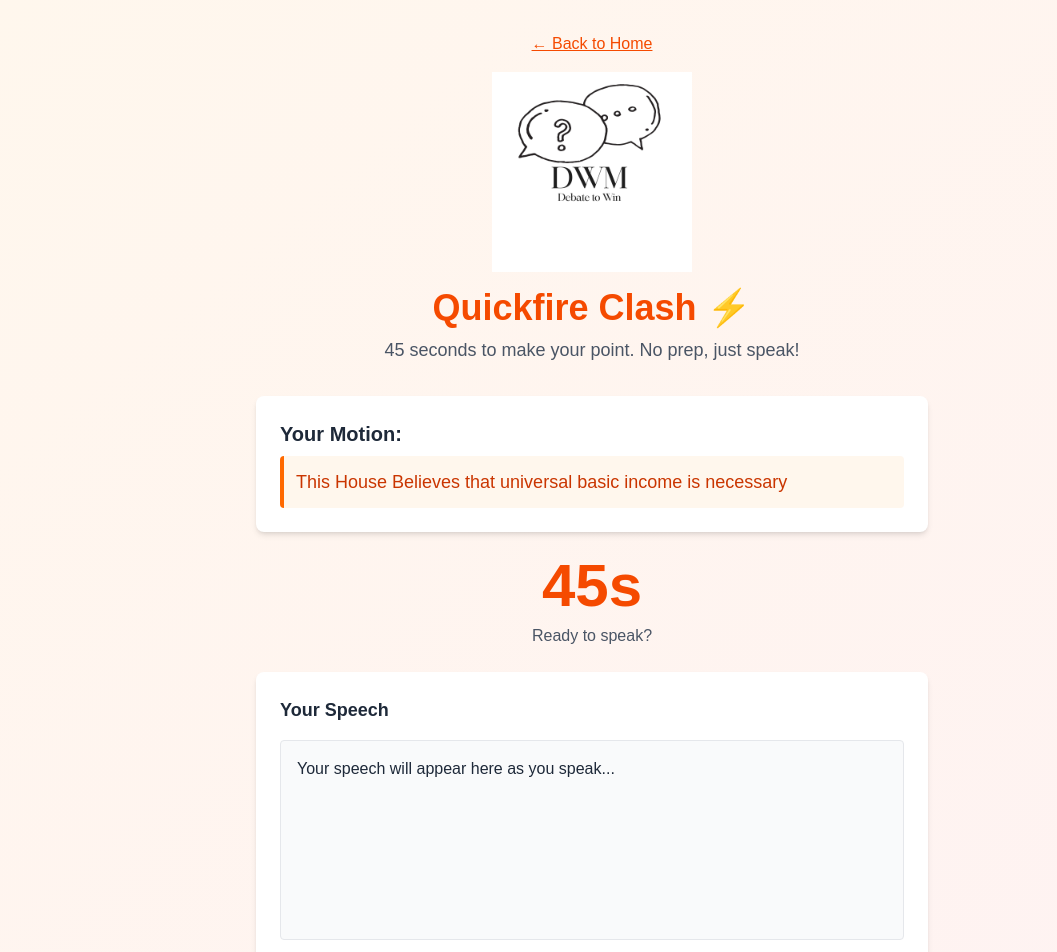
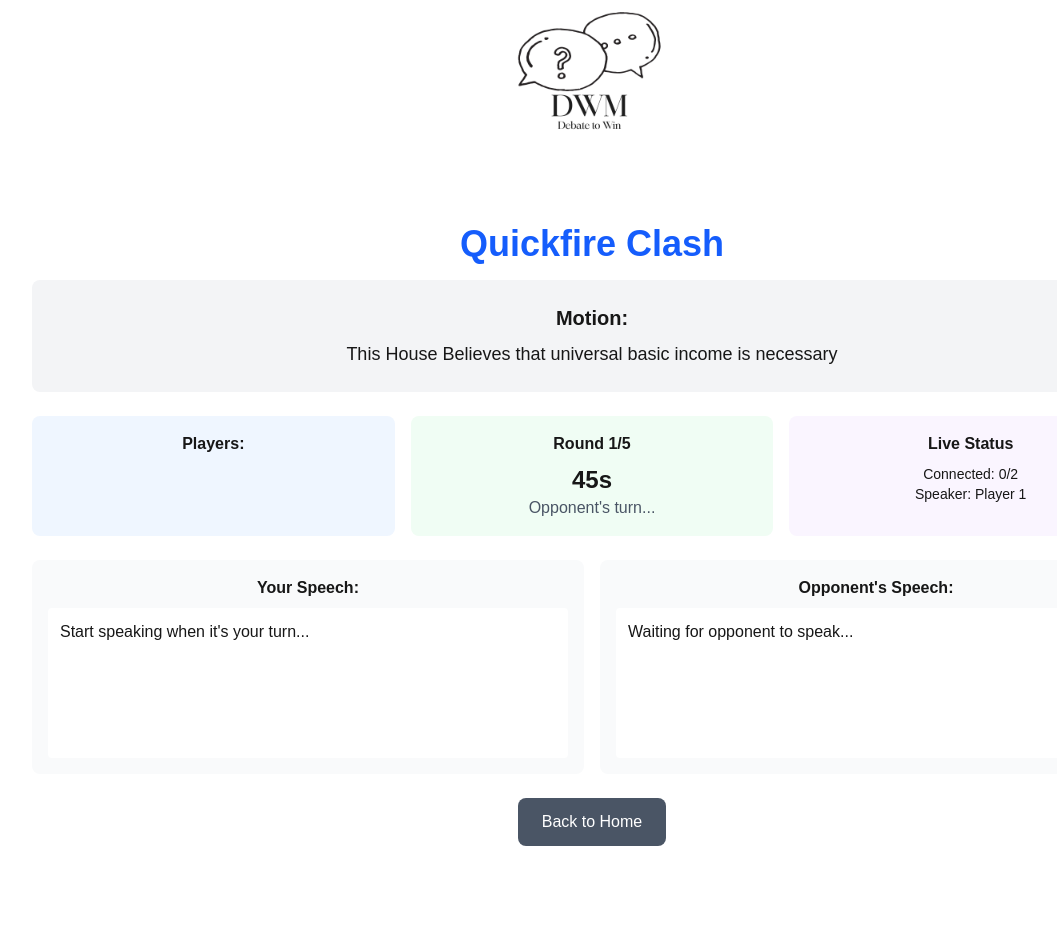
Before and after one commit to CoderAyaan-ui/DebateWithMe, a Next.js app: page /quickfire-clash in a window 1280 px wide. Shown: the top 952 px of the page, without its empty margins (48-1105 px from the left). After the commit the page ends 846 px from the top, so only its background shows below. Built offline with nearby package versions, Linux system fonts and the light colour scheme.

Commit message:
Step 1: Implement Quickfire Clash with 5 rounds, live transcripts, AI judging, and turn management

```diff
--- a/app/quickfire-clash/page.tsx
+++ b/app/quickfire-clash/page.tsx
@@ -1,24 +1,29 @@
 "use client";
 import { useState, useEffect } from "react";
-import { useRouter } from "next/navigation";
+import { useRouter, useSearchParams } from "next/navigation";
 import Image from "next/image";
 import { generateMotion } from "../../lib/debateUtils";
 
 export default function QuickfireClash() {
   const router = useRouter();
+  const searchParams = useSearchParams();
   const [selectedMotion, setSelectedMotion] = useState("");
   const [isSpeaking, setIsSpeaking] = useState(false);
   const [timeLeft, setTimeLeft] = useState(45);
   const [transcript, setTranscript] = useState("");
   const [isRecording, setIsRecording] = useState(false);
   const [showFeedback, setShowFeedback] = useState(false);
-  const [speechData, setSpeechData] = useState<{
-    motion: string;
-    role: string;
-    speechText: string;
-    transcript: string;
-    debateType: 'quickfire-clash';
-  } | null>(null);
+  const [currentSpeakerIndex, setCurrentSpeakerIndex] = useState(0);
+  const [roundNumber, setRoundNumber] = useState(1);
+  const [otherPlayerTranscript, setOtherPlayerTranscript] = useState("");
+  const [isMyTurn, setIsMyTurn] = useState(false);
+  const [players, setPlayers] = useState<any[]>([]);
+  const [currentUserId] = useState(() => Math.random().toString(36).substr(2, 9));
+  const [debateFinished, setDebateFinished] = useState(false);
+  const [winner, setWinner] = useState<string>("");
+
+  // Get lobby info from URL
+  const lobbyId = searchParams?.get('lobbyId') || '';
 
   // Generate random motion on component mount
   useEffect(() => {
@@ -28,7 +33,6 @@ export default function QuickfireClash() {
       "This House Would implement a four-day work week",
       "This House Believes that AI will do more harm than good",
       "This House Would abolish standardized testing",
-      "This House Believes that space exploration is worth the cost",
       "This House Would ban single-use plastics globally",
       "This House Believes that universal basic income is necessary",
       "This House Would make voting mandatory",
@@ -39,106 +43,125 @@ export default function QuickfireClash() {
     setSelectedMotion(randomMotion);
   }, []);
 
-  // No authentication check - allow direct access
+  // Poll for multiplayer updates
+  useEffect(() => {
+    if (lobbyId) {
+      const pollInterval = setInterval(async () => {
+        try {
+          const response = await fetch(`/api/lobby?debateType=quickfire-clash&getTranscript=true`);
+          const data = await response.json();
 
+          // Update other player's transcript
+          if (data.transcript && data.transcript !== transcript) {
+            setOtherPlayerTranscript(data.transcript);
+          }
+
+          // Update speaker info
+          if (data.currentSpeakerIndex !== undefined) {
+            setCurrentSpeakerIndex(data.currentSpeakerIndex);
+            const myPlayerIndex = data.players?.findIndex((p: any) => p.id === currentUserId);
+            setIsMyTurn(myPlayerIndex === data.currentSpeakerIndex);
+          }
+
+          if (data.roundNumber) setRoundNumber(data.roundNumber);
+          if (data.speakingTimeLeft) setTimeLeft(data.speakingTimeLeft);
+          if (data.players) setPlayers(data.players);
+        } catch (error) {
+          console.error('Polling error:', error);
+        }
+      }, 1000);
+
+      return () => clearInterval(pollInterval);
+    }
+  }, [lobbyId, currentUserId, transcript]);
+
+  // Timer effect with multiplayer sync
   useEffect(() => {
     let interval: NodeJS.Timeout;
     if (isSpeaking && timeLeft > 0) {
       interval = setInterval(() => {
-        setTimeLeft((prevTime) => prevTime - 1);
+        setTimeLeft((prevTime) => {
+          const newTime = prevTime - 1;
+          // Update timer on server for other players
+          fetch('/api/lobby', {
+            method: 'POST',
+            headers: { 'Content-Type': 'application/json' },
+            body: JSON.stringify({
+              debateType: 'quickfire-clash',
+              userId: currentUserId,
+              userName: 'Player',
+              action: 'update-timer',
+              timeLeft: newTime
+            })
+          });
+          return newTime;
+        });
       }, 1000);
     } else if (timeLeft === 0 && isSpeaking) {
       handleFinishSpeaking();
     }
     return () => clearInterval(interval);
-  }, [isSpeaking, timeLeft]);
+  }, [isSpeaking, timeLeft, currentUserId]);
 
-  const handleMotionSelect = (motion: string) => {
-    setSelectedMotion(motion);
-  };
+  // Update transcript when recording
+  useEffect(() => {
+    if (isMyTurn && isRecording && transcript) {
+      fetch('/api/lobby', {
+        method: 'POST',
+        headers: { 'Content-Type': 'application/json' },
+        body: JSON.stringify({
+          debateType: 'quickfire-clash',
+          userId: currentUserId,
+          userName: 'Player',
+          action: 'update-transcript',
+          transcript
+        })
+      });
+    }
+  }, [transcript, isMyTurn, isRecording, currentUserId]);
 
-  const startSpeaking = () => {
-    if (!selectedMotion) return;
+  const handleStartSpeaking = () => {
+    if (!isMyTurn) return;
 
     setIsSpeaking(true);
     setIsRecording(true);
     setTimeLeft(45);
-    setTranscript("");
-
-    // Start speech recognition
-    if ('webkitSpeechRecognition' in window) {
-      const recognition = new (window as any).webkitSpeechRecognition();
-      recognition.continuous = true;
-      recognition.interimResults = true;
-      recognition.lang = 'en-US';
-
-      recognition.onresult = (event: any) => {
-        let finalTranscript = '';
-        let interimTranscript = '';
-
-        for (let i = event.resultIndex; i < event.results.length; i++) {
-          const transcript = event.results[i][0].transcript;
-          if (event.results[i].isFinal) {
-            finalTranscript += transcript + ' ';
-          } else {
-            interimTranscript += transcript;
-          }
-        }
-
-        setTranscript(finalTranscript + interimTranscript);
-      };
-
-      recognition.onerror = (event: any) => {
-        console.error('Speech recognition error:', event.error);
-        setIsRecording(false);
-      };
-
-      recognition.onend = () => {
-        setIsRecording(false);
-      };
-
-      recognition.start();
-    }
   };
 
   const handleFinishSpeaking = () => {
     setIsSpeaking(false);
     setIsRecording(false);
 
-    // Store speech data for feedback
-    const data = {
-      motion: selectedMotion,
-      role: "Quickfire Speaker",
-      speechText: transcript,
-      transcript: transcript,
-      debateType: "quickfire-clash" as const
+    // Move to next speaker or finish
+    if (roundNumber < 5) {
+      fetch('/api/lobby', {
+        method: 'POST',
+        headers: { 'Content-Type': 'application/json' },
+        body: JSON.stringify({
+          debateType: 'quickfire-clash',
+          userId: currentUserId,
+          userName: 'Player',
+          action: 'next-speaker'
+        })
+      });
+    } else {
+      // Debate finished - determine winner
+      determineWinner();
+    }
   };
 
-    setSpeechData(data);
-    setShowFeedback(true);
-  };
+  const determineWinner = async () => {
+    setDebateFinished(true);
+    // Simple AI judging based on transcript length and content
+    const myScore = transcript.length + (transcript.split(' ').length * 2);
+    const opponentScore = otherPlayerTranscript.length + (otherPlayerTranscript.split(' ').length * 2);
 
-  const handleNewClash = () => {
-    // Generate a new random motion
-    const quickfireMotions = [
-      "This House Would ban social media for under-18s",
-      "This House Believes that college education should be free",
-      "This House Would implement a four-day work week",
-      "This House Believes that AI will do more harm than good",
-      "This House Would abolish standardized testing",
-      "This House Believes that space exploration is worth the cost",
-      "This House Would ban single-use plastics globally",
-      "This House Believes that universal basic income is necessary",
-      "This House Would make voting mandatory",
-      "This House Believes that remote work is the future"
-    ];
+    const winnerName = myScore > opponentScore ? 'You' : 'Opponent';
+    const reason = myScore > opponentScore
+      ? `More comprehensive argument (${myScore} vs ${opponentScore} points)`
+      : `More detailed argument (${opponentScore} vs ${myScore} points)`;
 
-    const randomMotion = quickfireMotions[Math.floor(Math.random() * quickfireMotions.length)];
-    setSelectedMotion(randomMotion);
-    setTranscript("");
-    setShowFeedback(false);
-    setSpeechData(null);
-    setTimeLeft(45);
+    setWinner(`${winnerName} won! ${reason}`);
   };
 
   const handleBackToHome = () => {
@@ -147,103 +170,116 @@ export default function QuickfireClash() {
 
   // Navigate to feedback when showFeedback is true
   useEffect(() => {
-    if (showFeedback && speechData) {
+    if (showFeedback) {
       const params = new URLSearchParams({
-        motion: speechData.motion,
-        role: speechData.role,
-        speechText: speechData.speechText,
-        transcript: speechData.transcript,
-        debateType: speechData.debateType
+        motion: selectedMotion,
+        role: 'Speaker',
+        speechText: transcript,
+        transcript: transcript,
+        debateType: 'quickfire-clash'
       });
       router.push(`/feedback?${params.toString()}`);
     }
-  }, [showFeedback, speechData, router]);
+  }, [showFeedback, transcript, selectedMotion, router]);
 
   return (
-    <div className="flex min-h-screen bg-gradient-to-br from-orange-50 to-red-50">
-      <div className="container mx-auto px-4 py-8">
-        {/* Header */}
-        <div className="text-center mb-8">
-          <button
-            onClick={handleBackToHome}
-            className="mb-4 text-orange-600 hover:text-orange-800 underline"
-          >
-            ← Back to Home
-          </button>
-          <Image src="/Pink White Black Simple Podcast Logo copy.png" alt="DebateWithMe Logo" width={200} height={200} className="mx-auto mb-4" />
-          <h1 className="text-4xl font-bold text-orange-600 mb-2">Quickfire Clash ⚡</h1>
-          <p className="text-lg text-gray-600">
-            45 seconds to make your point. No prep, just speak!
-          </p>
+    <div className="flex min-h-screen items-center justify-center bg-white">
+      <main className="text-center px-4 w-full max-w-6xl">
+        <Image src="/Pink White Black Simple Podcast Logo copy.png" alt="DebateWithMe Logo" width={200} height={200} className="mx-auto mb-6" />
+        <h1 className="text-4xl font-bold text-blue-600 mb-4">Quickfire Clash</h1>
+
+        {/* Motion Display */}
+        <div className="bg-gray-100 p-6 rounded-lg mb-6">
+          <h2 className="text-xl font-semibold mb-2">Motion:</h2>
+          <p className="text-lg">{selectedMotion}</p>
         </div>
 
-        {/* Motion Display */}
-        <div className="max-w-2xl mx-auto">
-          <div className="bg-white rounded-lg shadow-md p-6 mb-6">
-            <h2 className="text-xl font-semibold text-gray-800 mb-2">Your Motion:</h2>
-            <p className="text-lg font-medium text-orange-700 bg-orange-50 p-3 rounded border-l-4 border-orange-500">
-              {selectedMotion}
-            </p>
+        {/* Game Status */}
+        {debateFinished ? (
+          <div className="bg-yellow-50 border-2 border-yellow-200 p-6 rounded-lg mb-6">
+            <h2 className="text-2xl font-bold text-yellow-800 mb-4">Debate Finished!</h2>
+            <p className="text-lg text-yellow-700">{winner}</p>
+            <div className="mt-4 space-y-2">
+              <div className="text-left bg-white p-3 rounded">
+                <strong>Your arguments:</strong> {transcript}
               </div>
-
-          {/* Timer */}
-          <div className="text-center mb-6">
-            <div className={`text-6xl font-bold ${timeLeft <= 10 ? 'text-red-600' : 'text-orange-600'} mb-2`}>
-              {timeLeft}s
+              <div className="text-left bg-white p-3 rounded">
+                <strong>Opponent's arguments:</strong> {otherPlayerTranscript}
               </div>
-            <p className="text-gray-600">
-              {isSpeaking ? 'Time remaining' : 'Ready to speak?'}
-            </p>
             </div>
-
-          {/* Speaking Area */}
-          <div className="bg-white rounded-lg shadow-md p-6 mb-6">
-            <div className="mb-4">
-              <h3 className="text-lg font-semibold text-gray-800 mb-2">
-                {isSpeaking ? 'Speaking...' : 'Your Speech'}
-              </h3>
-              {isRecording && (
-                <div className="flex items-center space-x-2 text-red-600 mb-2">
-                  <div className="w-3 h-3 bg-red-600 rounded-full animate-pulse"></div>
-                  <span className="text-sm">Recording...</span>
           </div>
+        ) : (
+          <>
+            {/* Players and Turn Info */}
+            <div className="grid grid-cols-3 gap-4 mb-6">
+              <div className="bg-blue-50 p-4 rounded-lg">
+                <h3 className="font-semibold mb-2">Players:</h3>
+                {players.map((player: any, index: number) => (
+                  <div key={player.id} className={`p-2 rounded ${index === currentSpeakerIndex ? 'bg-blue-200' : ''}`}>
+                    {player.name} {index === currentSpeakerIndex && '(Speaking)'}
+                  </div>
+                ))}
+              </div>
+              <div className="bg-green-50 p-4 rounded-lg">
+                <h3 className="font-semibold mb-2">Round {roundNumber}/5</h3>
+                <p className="text-2xl font-bold">{timeLeft}s</p>
+                {isMyTurn ? (
+                  <p className="text-green-600 font-semibold">Your Turn!</p>
+                ) : (
+                  <p className="text-gray-600">Opponent's turn...</p>
                 )}
               </div>
-
-            <div className="min-h-[200px] p-4 bg-gray-50 rounded border border-gray-200">
-              <p className="text-gray-800 whitespace-pre-wrap">
-                {transcript || "Your speech will appear here as you speak..."}
-              </p>
+              <div className="bg-purple-50 p-4 rounded-lg">
+                <h3 className="font-semibold mb-2">Live Status</h3>
+                <p className="text-sm">Connected: {players.length}/2</p>
+                <p className="text-sm">Speaker: {currentSpeakerIndex === 0 ? 'Player 1' : 'Player 2'}</p>
               </div>
             </div>
 
-          {/* Control Buttons */}
-          <div className="text-center space-y-4">
-            {!isSpeaking ? (
+            {/* Live Transcripts */}
+            <div className="grid grid-cols-2 gap-4 mb-6">
+              <div className="bg-gray-50 p-4 rounded-lg">
+                <h3 className="font-semibold mb-2">Your Speech:</h3>
+                <div className="text-left bg-white p-3 rounded min-h-[150px] max-h-[200px] overflow-y-auto">
+                  {transcript || "Start speaking when it's your turn..."}
+                </div>
+              </div>
+              <div className="bg-gray-50 p-4 rounded-lg">
+                <h3 className="font-semibold mb-2">Opponent's Speech:</h3>
+                <div className="text-left bg-white p-3 rounded min-h-[150px] max-h-[200px] overflow-y-auto">
+                  {otherPlayerTranscript || "Waiting for opponent to speak..."}
+                </div>
+              </div>
+            </div>
+
+            {/* Controls */}
+            <div className="flex gap-4 justify-center">
+              {isMyTurn && !isSpeaking && (
                 <button
-                onClick={startSpeaking}
-                className="bg-orange-600 text-white text-lg font-semibold py-3 px-8 rounded-lg shadow hover:bg-orange-700 transition"
+                  onClick={handleStartSpeaking}
+                  className="bg-green-600 text-white px-6 py-3 rounded-lg hover:bg-green-700 transition"
                 >
-                Start Speaking ⚡
+                  Start Speaking (45s)
                 </button>
-            ) : (
+              )}
+              {isMyTurn && isSpeaking && (
                 <button
                   onClick={handleFinishSpeaking}
-                className="bg-red-600 text-white text-lg font-semibold py-3 px-8 rounded-lg shadow hover:bg-red-700 transition"
+                  className="bg-red-600 text-white px-6 py-3 rounded-lg hover:bg-red-700 transition"
                 >
                   Finish Speaking
                 </button>
               )}
-
               <button
-              onClick={handleNewClash}
-              className="block mx-auto text-gray-600 hover:text-gray-800 underline"
+                onClick={handleBackToHome}
+                className="bg-gray-600 text-white px-6 py-3 rounded-lg hover:bg-gray-700 transition"
               >
-              Get New Motion
+                Back to Home
               </button>
             </div>
-        </div>
-      </div>
+          </>
+        )}
+      </main>
     </div>
   );
 }
```
Lines whose indentation alone changed are shown as unchanged.
